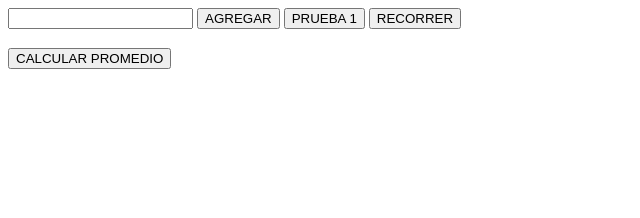
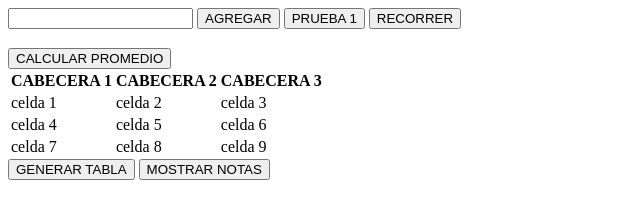
Before and after one commit to KRAT0Sss/krakeDev, a plain HTML site: page arreglos/ejerciciso1.html in a window 1280 px wide. Shown: the whole page, without its empty margins (0-640 px from the left). Drawn offline with Linux system fonts and the light colour scheme.

Commit message:
Arreglos y tablas

```diff
--- a/arreglos/ejerciciso1.html
+++ b/arreglos/ejerciciso1.html
@@ -1,15 +1,45 @@
 <!DOCTYPE html>
 <html>
+
 <head>
     <script src="ejercisios1.js"></script>
     <SCRipt src="utilitarios.js"></SCRipt>
 </head>
+
 <body>
-        <input type="text" id="txtNota"/>
-        <input type="button" value="AGREGAR" onclick="probarAgregar();"/>
-        <input type="button" value="PRUEBA 1" onclick="agregarElementos();"/>
-        <input type="button" value="RECORRER" onclick="recorrerArreglo();"/>
+    <input type="text" id="txtNota" />
+    <input type="button" value="AGREGAR" onclick="probarAgregar();" />
+    <input type="button" value="PRUEBA 1" onclick="agregarElementos();" />
+    <input type="button" value="RECORRER" onclick="recorrerArreglo();" />
     <h3 id="lblPromedio"></h3>
-        <input type="button" value="CALCULAR PROMEDIO" onclick="ejecutarPromedio();"/>
+    <input type="button" value="CALCULAR PROMEDIO" onclick="ejecutarPromedio();" />
+
+    <table>
+        <tr>
+            <th>CABECERA 1</th>
+            <th>CABECERA 2</th>
+            <th>CABECERA 3</th>
+        </tr>
+        <tr>
+            <td>celda 1</td>
+            <td>celda 2</td>
+            <td>celda 3</td>
+        </tr>
+        <tr>
+            <td>celda 4</td>
+            <td>celda 5</td>
+            <td>celda 6</td>
+        </tr>
+        <tr>
+            <td>celda 7</td>
+            <td>celda 8</td>
+            <td>celda 9</td>
+        </tr>
+    </table>
+
+    <input type="button" value="GENERAR TABLA" onclick="generarTabla();" />
+    <input type="button" value="MOSTRAR NOTAS" onclick="mostrarNotas();" />
+    <div id="divTabla"></div>
 </body>
+
 </html>
--- a/arreglos/ejercisios1.js
+++ b/arreglos/ejercisios1.js
@@ -23,6 +23,7 @@ probarAgregar = function () {
 
 agregarNotas = function (nota) {
     notas.push(nota);
+    mostrarNotas();
 }
 
 calcularPromedio = function () {
@@ -39,3 +40,24 @@ ejecutarPromedio = function () {
     let promedio = calcularPromedio();
     mostrarTexto("lblPromedio", promedio);
 }
+
+generarTabla = function () {
+    let contenidoTabla = "";
+    let cmpTabla = document.getElementById("divTabla");
+    contenidoTabla += "<table><tr><td>UNO</td></tr>"+"<tr><td>DOS</td></tr></table>";
+    cmpTabla.innerHTML=contenidoTabla;
+}
+
+mostrarNotas = function () {
+    let cmpTabla = document.getElementById("divTabla");
+    let contenidoTabla="<table><tr><th>NOTAS</th></tr>";
+    let miNota;
+    for (let i=0;i<notas.length;i++){
+        miNota=notas[i];//saca cada nota ingresada
+        contenidoTabla+="<tr><td>";
+        contenidoTabla+=miNota;
+        contenidoTabla+="</tr></td>";
+    }
+    contenidoTabla+= "</table>";
+    cmpTabla.innerHTML=contenidoTabla;
+}
```
Lines whose indentation alone changed are shown as unchanged.
